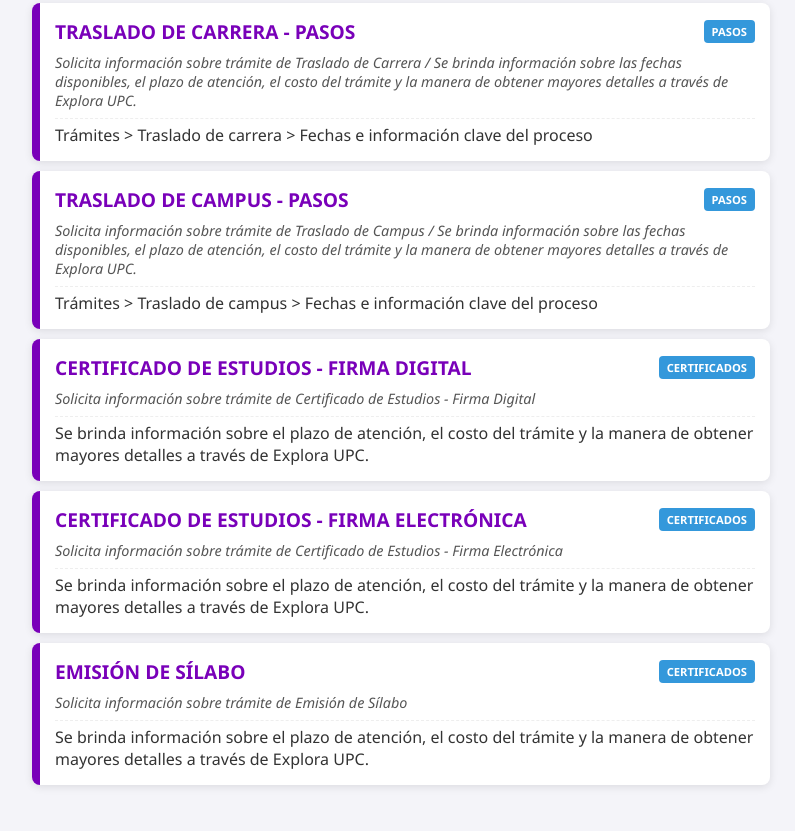
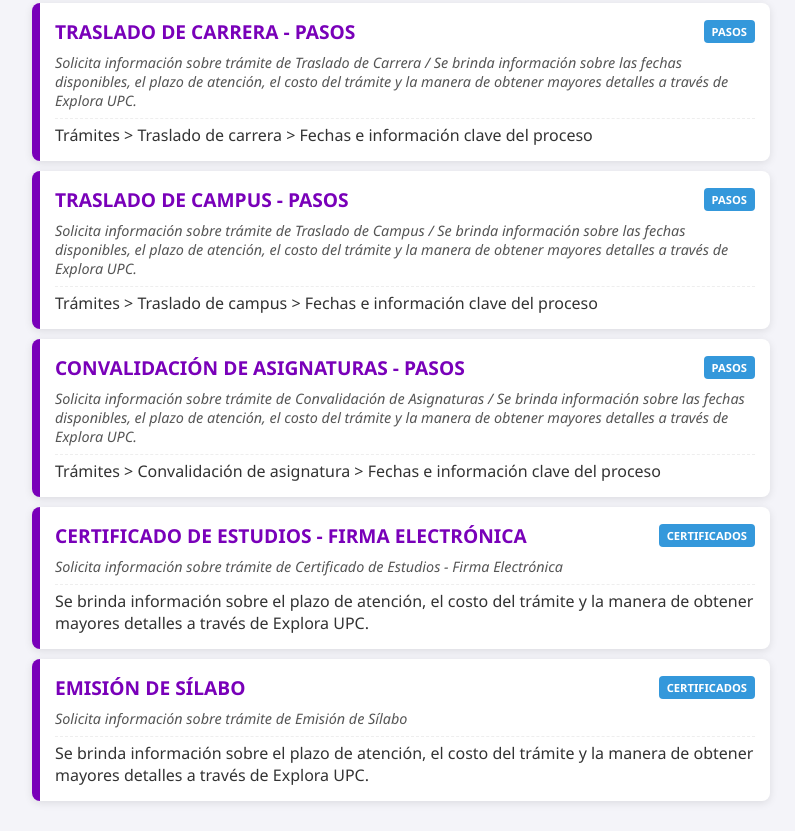
Before and after one commit to SOMERITO/Tipificaciones-CT, a plain HTML site: page index.html in a window 1280 px wide. Shown: the part 687-1518 px from the top of the page, without its empty margins (239-1034 px from the left). Drawn offline with Linux system fonts and the light colour scheme.

Commit message:
Update index.html

```diff
--- a/index.html
+++ b/index.html
@@ -155,10 +155,10 @@
                 "categoria": "PASOS"
             },
             {
-                "codigo": "CERTIFICADO DE ESTUDIOS - FIRMA DIGITAL",
-                "tipificacion": "Solicita información sobre trámite de Certificado de Estudios - Firma Digital",
-                "respuesta": "Se brinda información sobre el plazo de atención, el costo del trámite y la manera de obtener mayores detalles a través de Explora UPC.",
-                "categoria": "CERTIFICADOS"
+                "codigo": "CONVALIDACIÓN DE ASIGNATURAS - PASOS",
+                "tipificacion": "Solicita información sobre trámite de Convalidación de Asignaturas / Se brinda información sobre las fechas disponibles, el plazo de atención, el costo del trámite y la manera de obtener mayores detalles a través de Explora UPC. ",
+                "respuesta": "Trámites > Convalidación de asignatura > Fechas e información clave del proceso",
+                "categoria": "PASOS"
             },
             {
                 "codigo": "CERTIFICADO DE ESTUDIOS - FIRMA ELECTRÓNICA",
```
